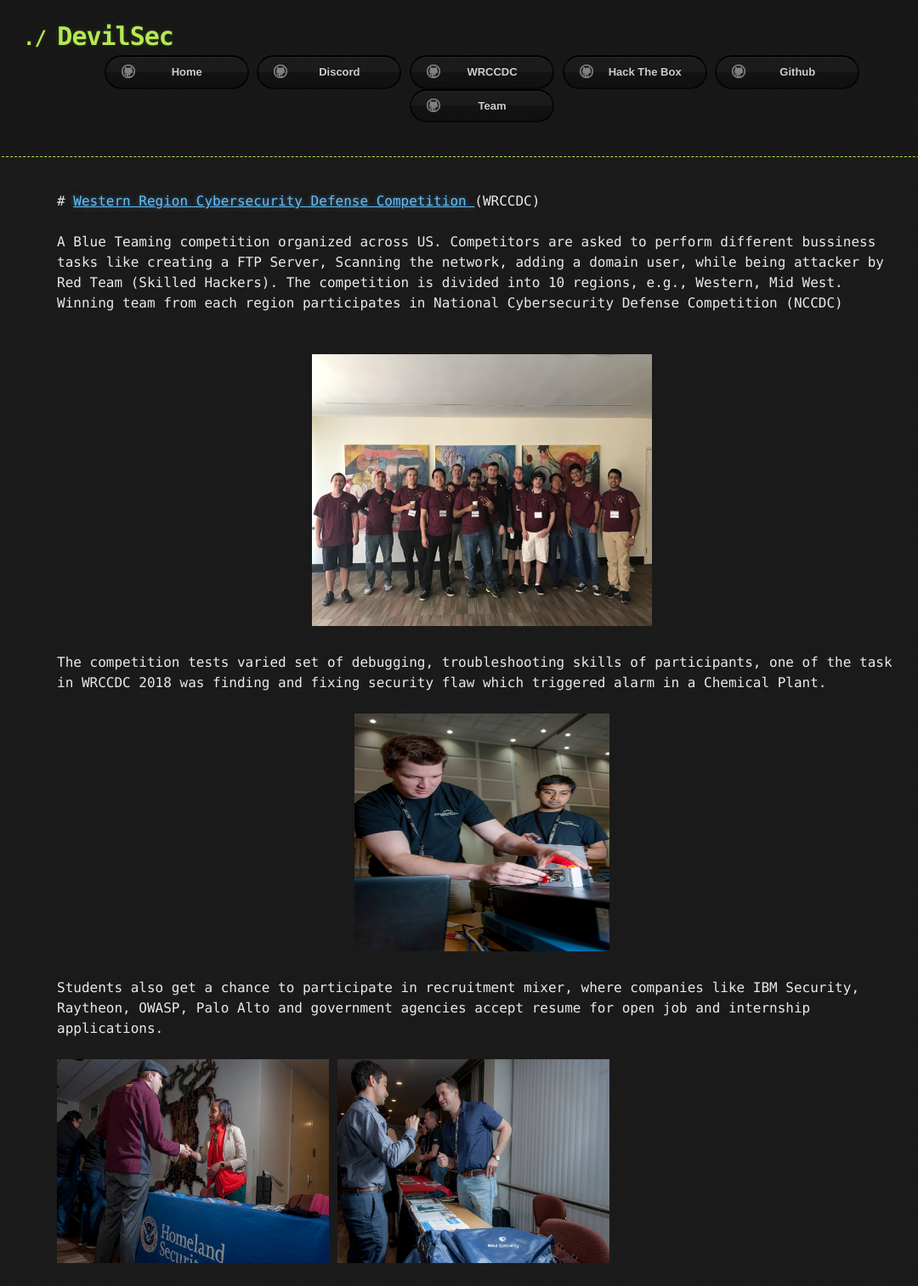
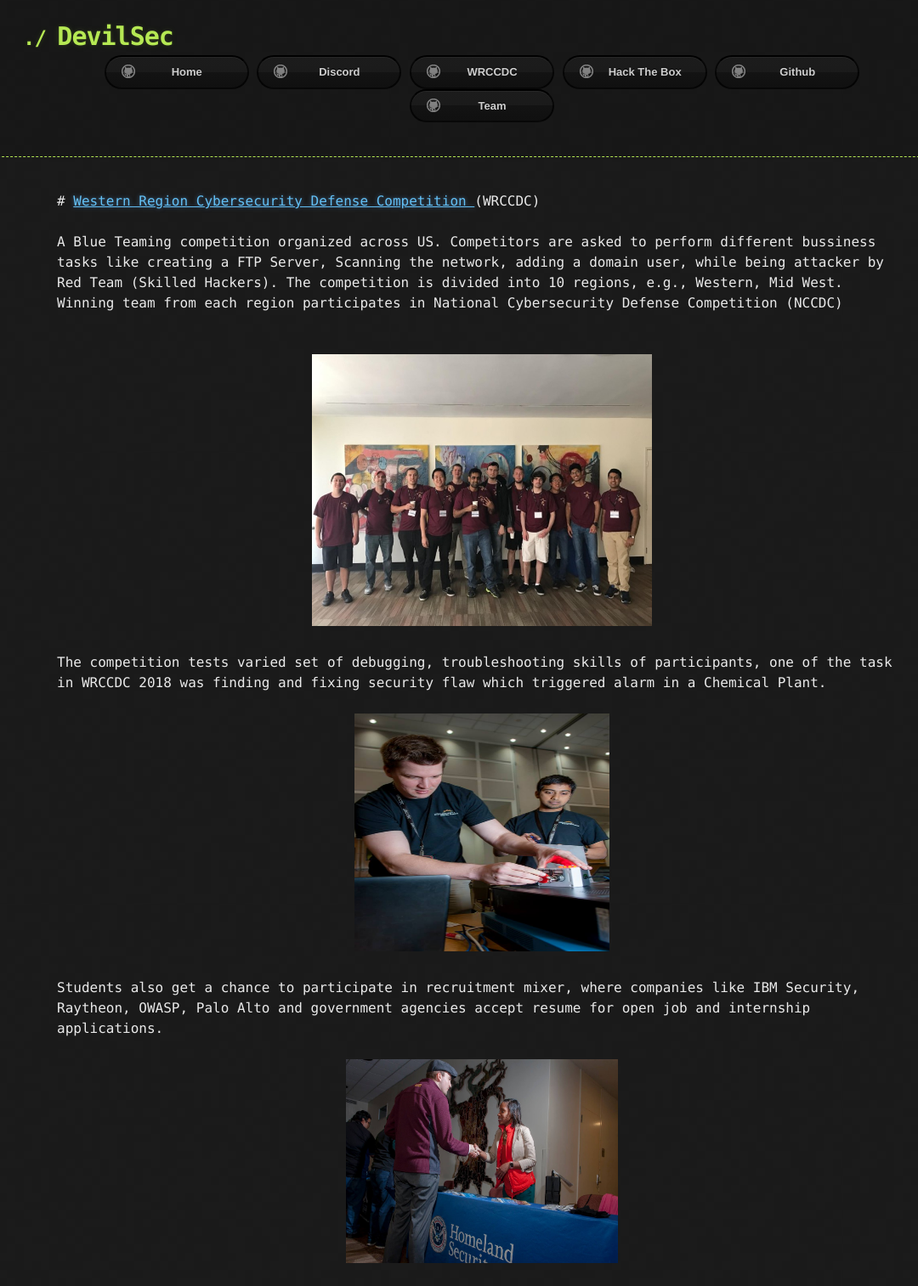
Before and after one commit to devilsec/devilsec.github.io, a Jekyll site: the page built from wrccdc.html, in a window 1280 px wide. Shown: the whole page at 85% size, without its empty margins (73-1153 px from the left). Built offline with Jekyll 4.4.1, drawn with Linux system fonts in a browser that asks for light colours.

Commit message:
Update wrccdc.html

```diff
--- a/wrccdc.html
+++ b/wrccdc.html
@@ -17,8 +17,7 @@ The competition tests varied set of debugging, troubleshooting skills of partici
 <br>
 Students also get a chance to participate in recruitment mixer, where companies like IBM Security, Raytheon, OWASP, Palo Alto and government agencies accept resume for open job and internship applications.
 <br><br>
+<center>
 <img src="images/ccdc3.png"
  style="width:320px;height:240px;" />
-
-<img src="images/ccdc4.png"
- style="width:320px;height:240px;" />
+ </center>
```
